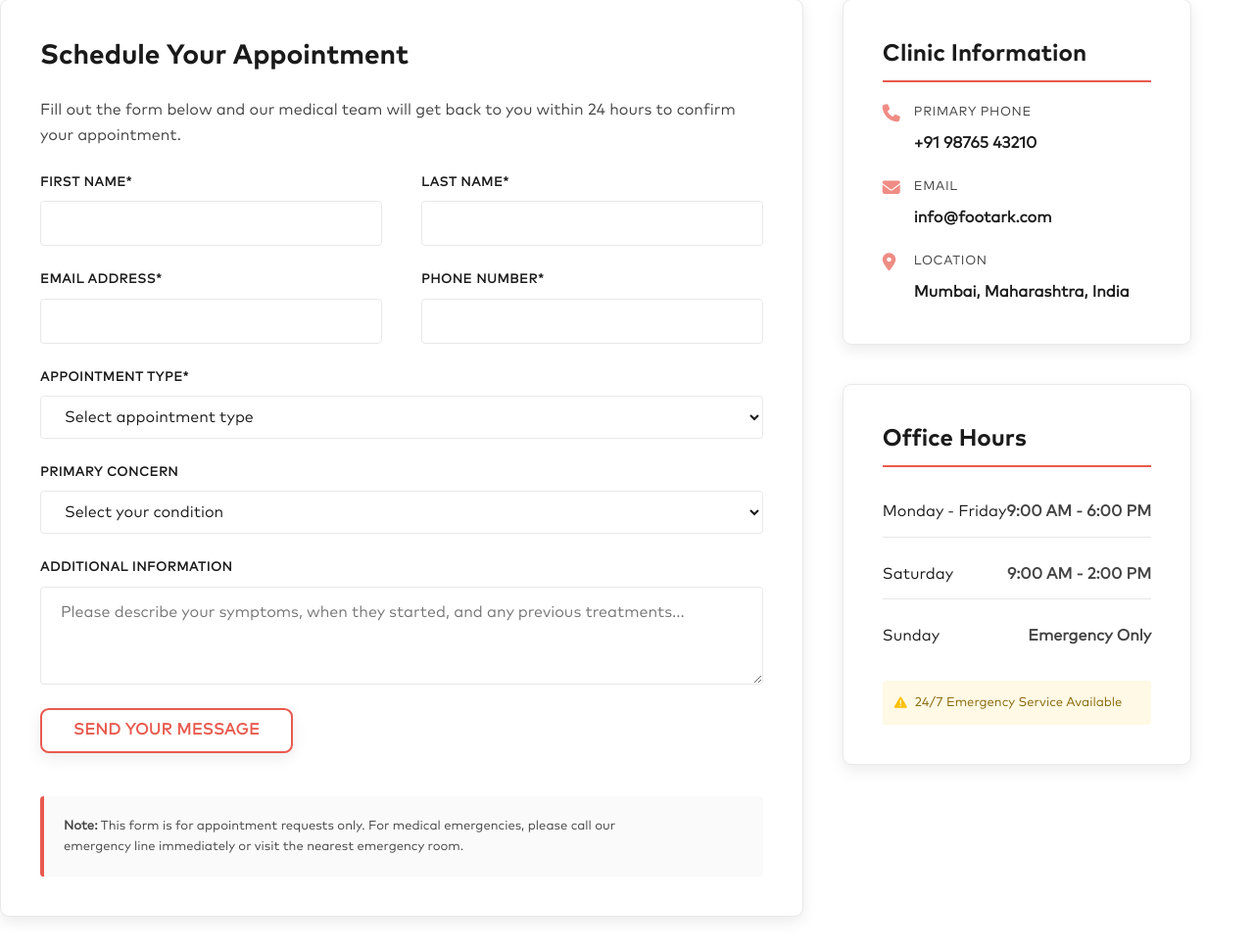
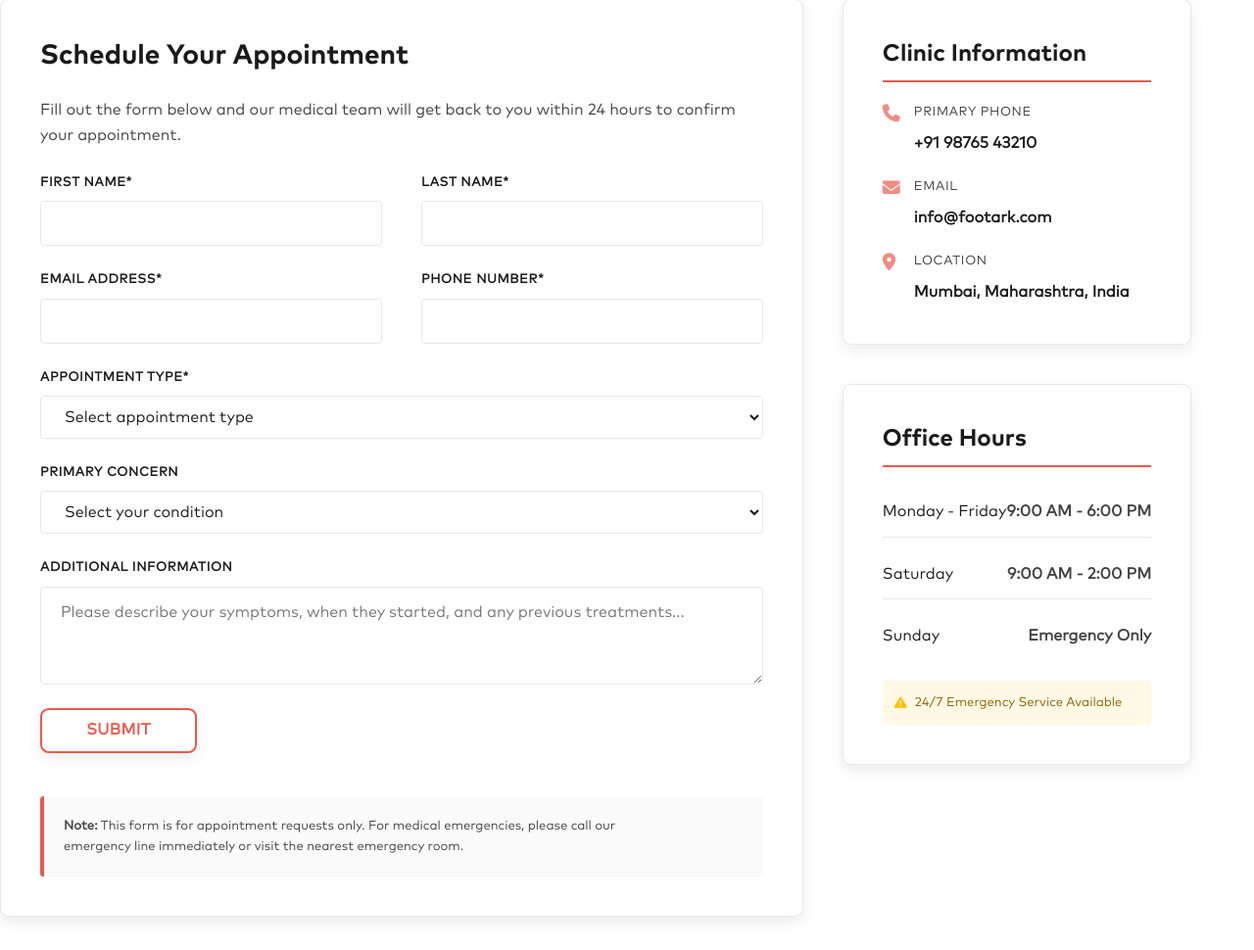
Before and after one commit to Mujammilmaldar/Footark, a PHP site: page /contact.php in a window 1280 px wide. Shown: the part 542-1512 px from the top of the page at 98% size. Run offline with PHP 8.4, Linux system fonts and the light colour scheme.

Commit message:
button name udpated

```diff
--- a/contact.php
+++ b/contact.php
@@ -96,7 +96,7 @@
                             </div>
 
                             <button type="submit" class="form-submit-btn">
-                                SEND YOUR MESSAGE
+                                Submit
                             </button>
 
                             <div class="form-note">
```
